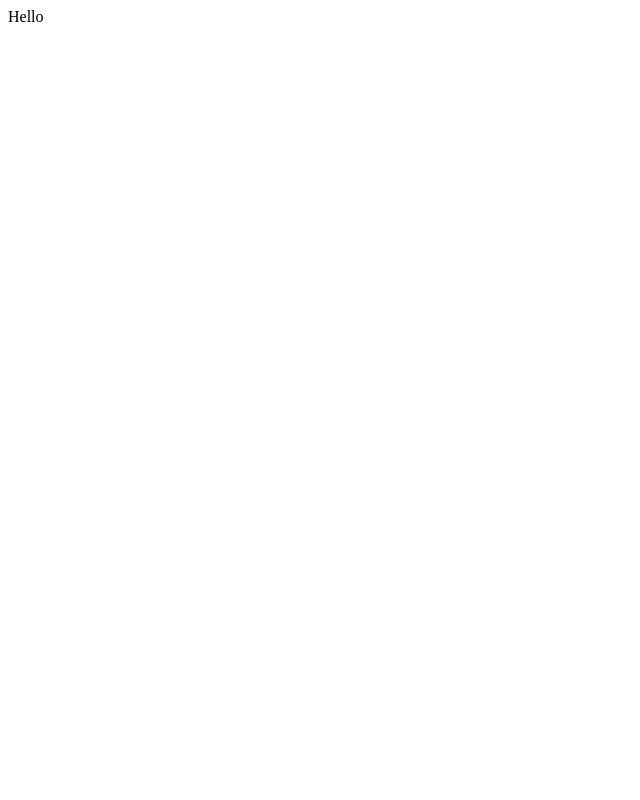
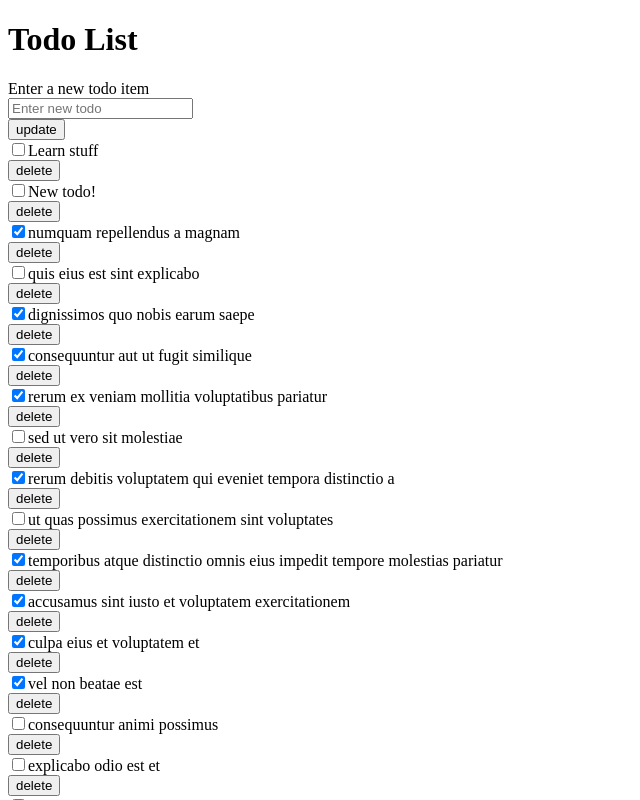
Before and after one commit to BorislavBenderov/react-query-tutorial, a React (Vite) app: page / in a window 1280 px wide. Shown: the top 800 px of the page, without its empty margins (0-640 px from the left). Built offline with nearby package versions, Linux system fonts and the light colour scheme; data requests are answered from the project's data file.

Commit message:
Render TodoList

```diff
--- a/src/App.jsx
+++ b/src/App.jsx
@@ -1,10 +1,11 @@
+import { TodoList } from "./features/todos/TodoList";
+
 function App() {
-
   return (
     <div className="App">
-      Hello
+      <TodoList />
     </div>
-  )
+  );
 }
 
-export default App
+export default App;
```
